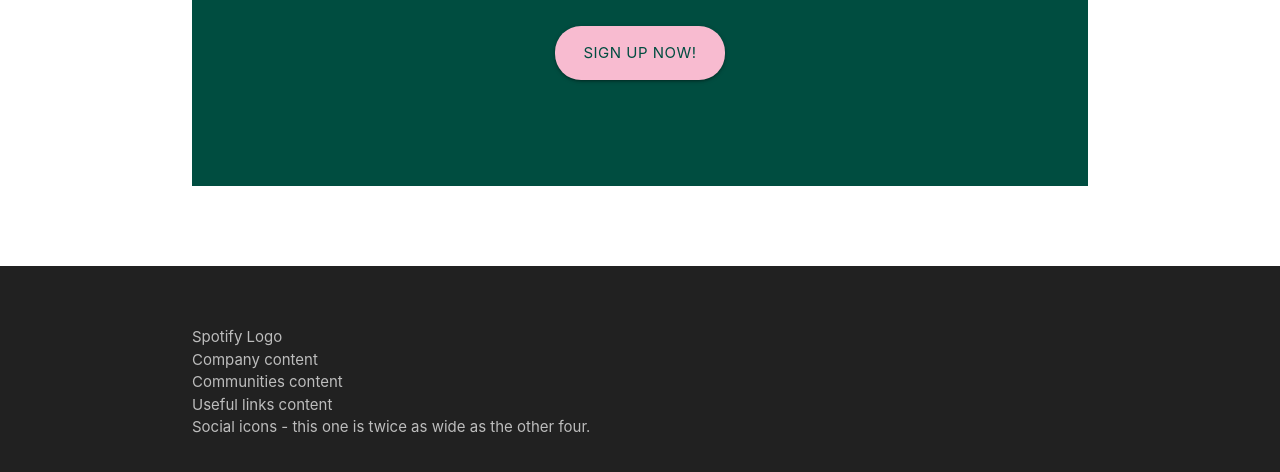
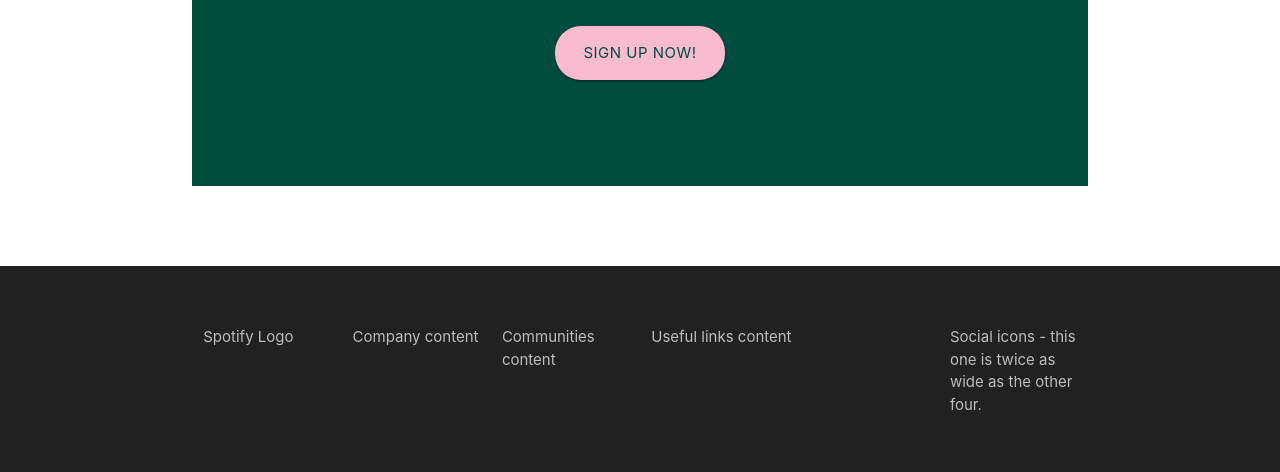
Before and after one commit to vsbluth5/spotify-starter, a plain HTML site: page index.html in a window 1280 px wide. Shown: the part 358-830 px from the top of the page. Drawn offline with nearby package versions, Linux system fonts and the light colour scheme.

Commit message:
🎅🌿 Checkpoint ./index.html:5319319/40

```diff
--- a/index.html
+++ b/index.html
@@ -39,11 +39,11 @@
       <div class="container">
         <div class="row">
           <!-- These divs will need classes so that they work as described -->
-          <div class="">Spotify Logo</div>
-          <div class="">Company content</div>
-          <div class="">Communities content</div>
-          <div class="">Useful links content</div>
-          <div class="">Social icons - this one is twice as wide as the other four.</div>
+          <div class="col s2">Spotify Logo</div>
+          <div class="col s2">Company content</div>
+          <div class="col s2">Communities content</div>
+          <div class="col s4">Useful links content</div>
+          <div class="col s2">Social icons - this one is twice as wide as the other four.</div>
         </div>
       </div>
     </footer>
```
